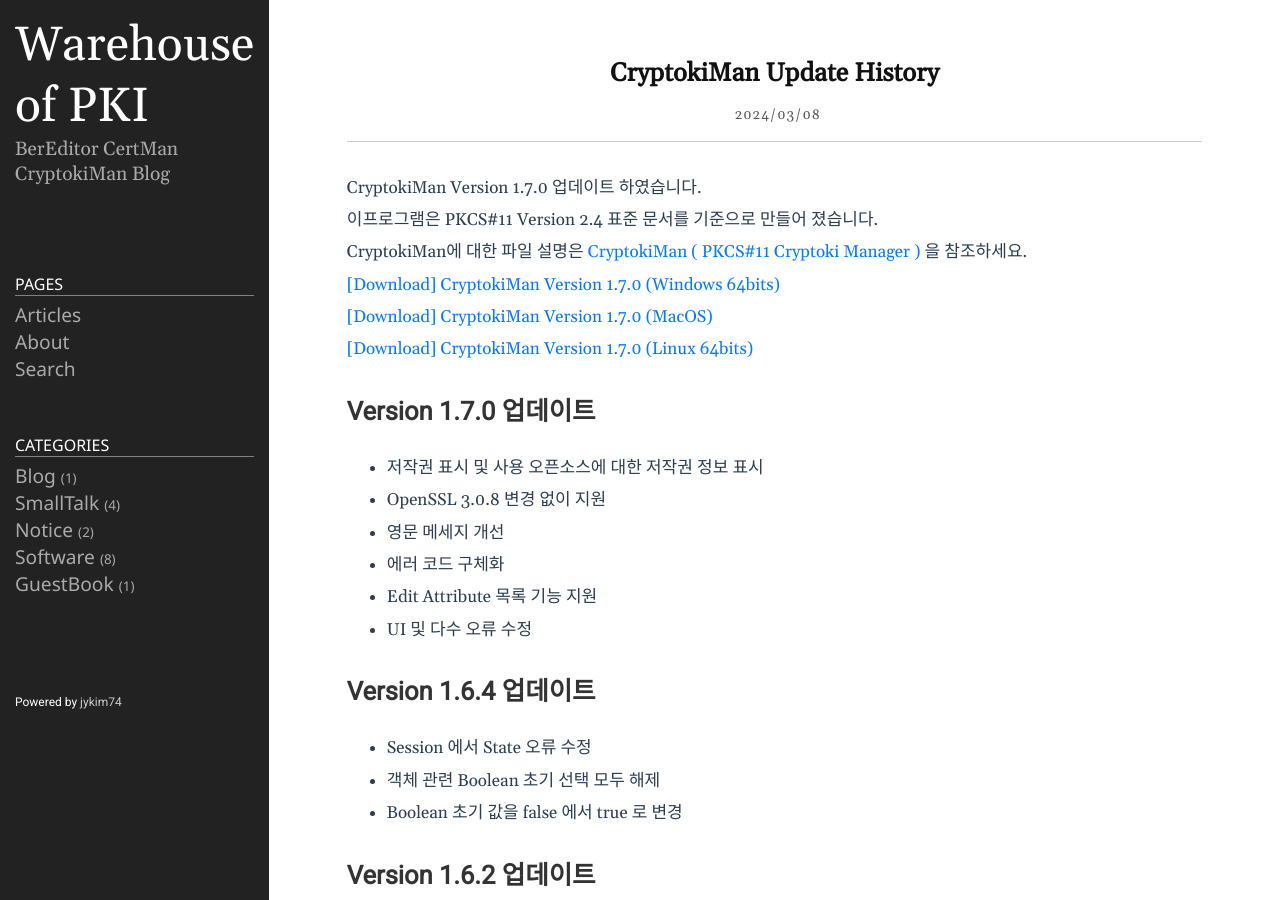
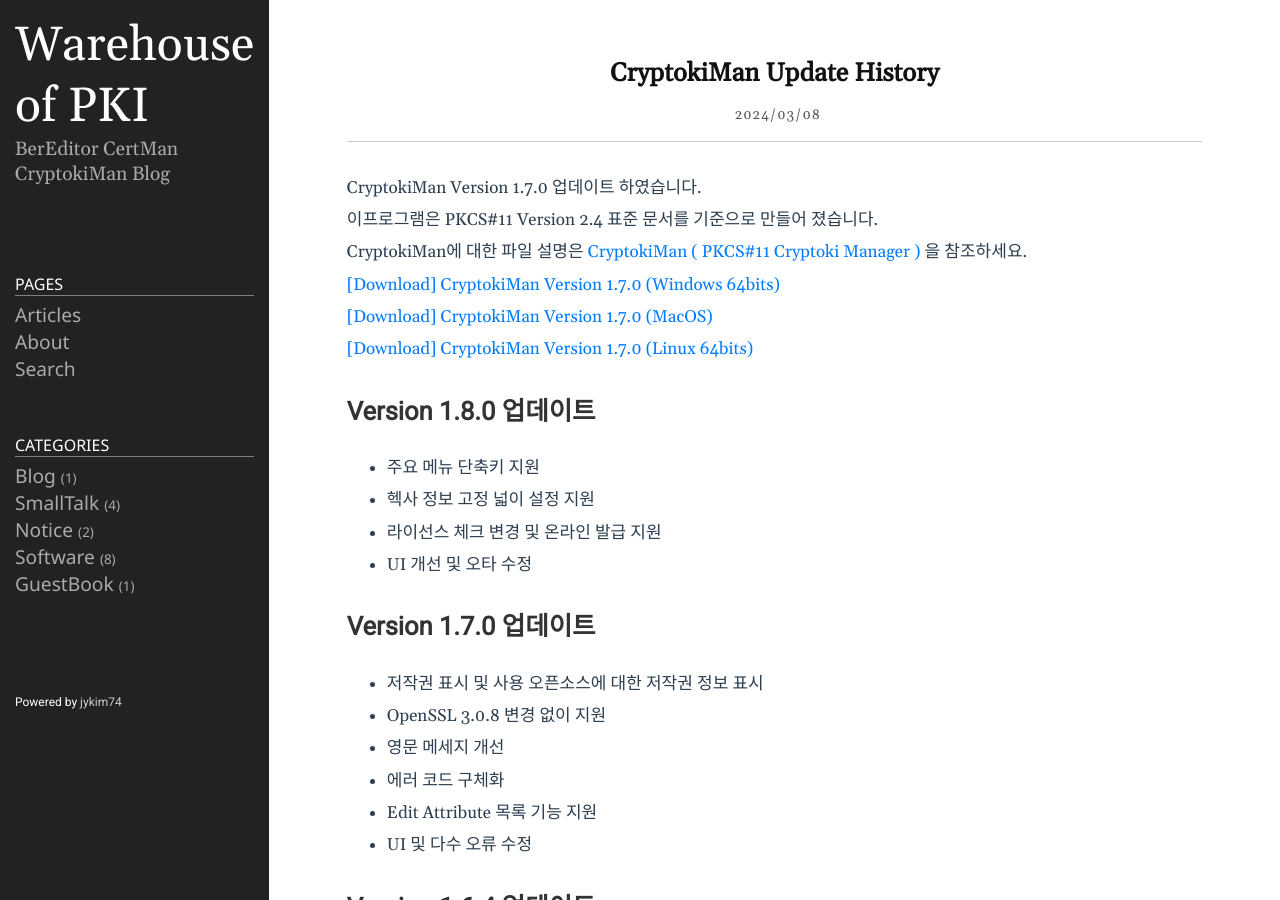
Before and after one commit to jykim74/jykim74.github.io, a Jekyll site: the page built from _posts/2024-03-08-CryptokiUpdate.md, in a window 1280 px wide and 900 px high. Built offline with Jekyll 4.4.1, drawn with Linux system fonts in a browser that asks for light colours; nearby versions of some CDN libraries; comment, search, counter and statistics services are not loaded.

Commit message:
Update 2024-03-08-CryptokiUpdate.md

```diff
--- a/_posts/2024-03-08-CryptokiUpdate.md
+++ b/_posts/2024-03-08-CryptokiUpdate.md
@@ -11,6 +11,12 @@
 [\[Download\] CryptokiMan Version 1.7.0 (Windows 64bits)](https://jykim74.github.io/msi/CryptokiMan-enV170.msi)
 [\[Download\] CryptokiMan Version 1.7.0 (MacOS)](https://jykim74.github.io/dmg/CryptokiManV170.dmg)
 [\[Download\] CryptokiMan Version 1.7.0 (Linux 64bits)](https://jykim74.github.io/zip/CryptokiManV170.zip)
+
+## Version 1.8.0 업데이트
+- 주요 메뉴 단축키 지원
+- 헥사 정보 고정 넓이 설정 지원
+- 라이선스 체크 변경 및 온라인 발급 지원
+- UI 개선 및 오타 수정
 
 ## Version 1.7.0 업데이트
 
```
